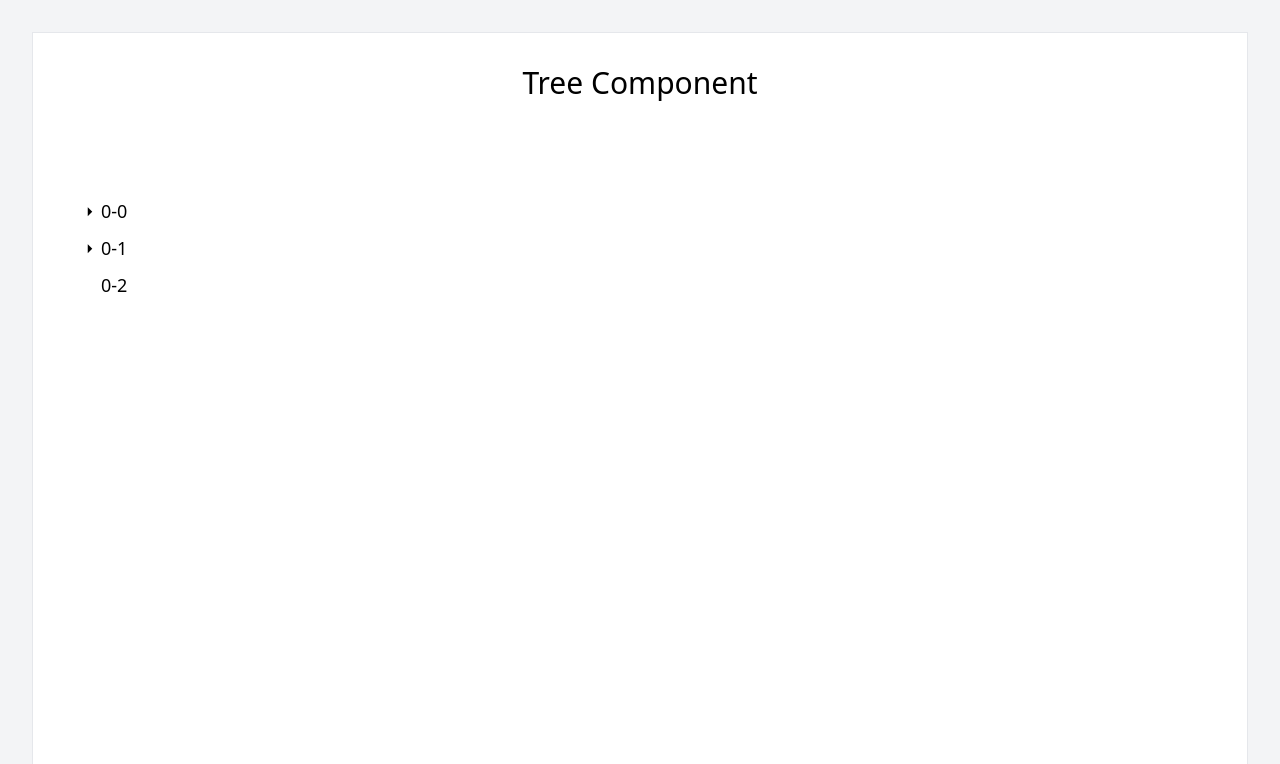
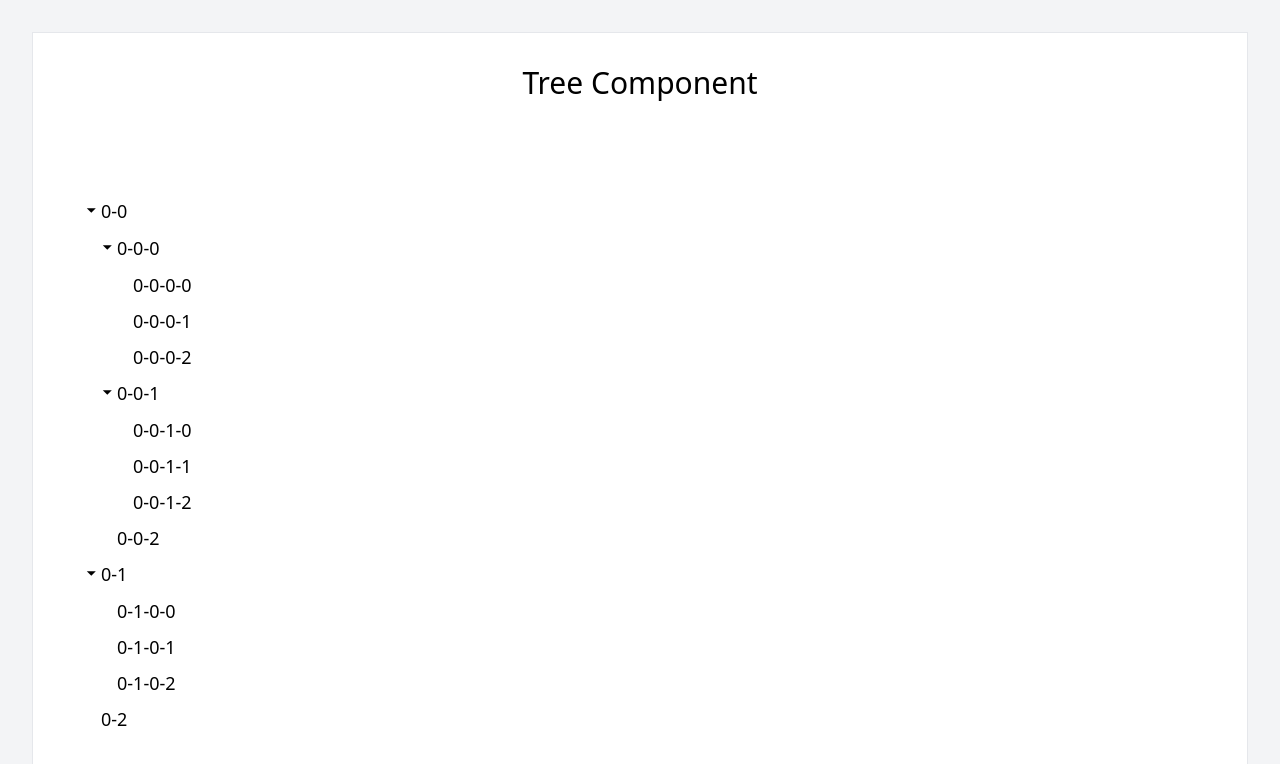
Before and after one commit to braveheart-star/astri-component, a Next.js app: page /tree in a window 1280 px wide. Shown: the top 764 px of the page. Built offline with nearby package versions, Linux system fonts and the light colour scheme.

Commit message:
add autoParentExpand property

```diff
--- a/src/components/Tree.tsx
+++ b/src/components/Tree.tsx
@@ -3,32 +3,47 @@ export interface TreeNode {
   [key: string]: any; // type for unknown keys.
   children?: TreeNode[]; // type for a known property.
 }
+interface TreeNodeProps extends TreeNode {
+  autoExpandParent?: boolean;
+}
 
 export interface TreeComponentTypes {
-  // checkable: boolean;
+  treeData: TreeNode[];
+  autoExpandParent?: boolean;
   // expandedKeys: React.Key[];
   // onExpand: (e: React.Key[]) => void;
-  // autoExpandParent: boolean;
-  // onCheck: (e: React.Key[]) => void;
   // checkedKeys: React.Key[];
   // onSelect: (e: React.Key[], i: any) => void;
   // selectedKeys: React.Key[];
+}
+export const TreeComponent = (props: TreeComponentTypes) => {
+  return (
+    <div>
+      <Tree treeData={props.treeData} autoExpandParent={true} />
+    </div>
+  );
+};
+export const Tree = (props: {
   treeData: TreeNode[];
-}
-
-export const Tree = (props: TreeComponentTypes) => {
+  autoExpandParent?: boolean;
+}) => {
   const { treeData } = props;
   return (
     <ul className="d-flex d-tree-container flex-column">
       {treeData.map((tree) => (
-        <TreeNode node={tree} />
+        <TreeNode
+          key={tree.key}
+          node={tree}
+          autoExpandParent={props.autoExpandParent}
+        />
       ))}
     </ul>
   );
 };
 
-const TreeNode = ({ node }: TreeNode) => {
-  const [childVisible, setChildVisibility] = useState(false);
+const TreeNode = (props: TreeNodeProps) => {
+  const { node } = props;
+  const [childVisible, setChildVisibility] = useState(props.autoExpandParent);
 
   const hasChild = node.children ? true : false;
 
@@ -48,7 +63,10 @@ const TreeNode = ({ node }: TreeNode) => {
 
       {hasChild && childVisible && (
         <ul className="ml-4">
-          <Tree treeData={node.children} />
+          <Tree
+            treeData={node.children}
+            autoExpandParent={props.autoExpandParent}
+          />
         </ul>
       )}
     </li>
--- a/src/pages/tree.tsx
+++ b/src/pages/tree.tsx
@@ -1,6 +1,6 @@
 import React, { useState } from "react";
 import { treeData } from "@/utils/data";
-import { Tree } from "@/components/Tree";
+import { TreeComponent } from "@/components/Tree";
 import { Layout } from "@/components/Layout";
 
 export default function () {
@@ -8,7 +8,6 @@ export default function () {
     "0-0-0",
     "0-0-1",
   ]);
-  const [checkedKeys, setCheckedKeys] = useState<React.Key[]>(["0-0-0"]);
   const [selectedKeys, setSelectedKeys] = useState<React.Key[]>([]);
   const [autoExpandParent, setAutoExpandParent] = useState<boolean>(true);
 
@@ -20,11 +19,6 @@ export default function () {
     setAutoExpandParent(false);
   };
 
-  const onCheck = (checkedKeysValue: React.Key[]) => {
-    console.log("onCheck", checkedKeysValue);
-    setCheckedKeys(checkedKeysValue);
-  };
-
   const onSelect = (selectedKeysValue: React.Key[], info: any) => {
     console.log("onSelect", info);
     setSelectedKeys(selectedKeysValue);
@@ -33,16 +27,13 @@ export default function () {
   return (
     <Layout>
       <p className="mb-24 text-3xl text-center ">Tree Component</p>
-      <Tree
-        // checkable
+      <TreeComponent
+        treeData={treeData}
+        autoExpandParent={autoExpandParent}
         // onExpand={onExpand}
         // expandedKeys={expandedKeys}
-        // autoExpandParent={autoExpandParent}
-        // onCheck={onCheck}
-        // checkedKeys={checkedKeys}
         // onSelect={onSelect}
         // selectedKeys={selectedKeys}
-        treeData={treeData}
       />
     </Layout>
   );
```
